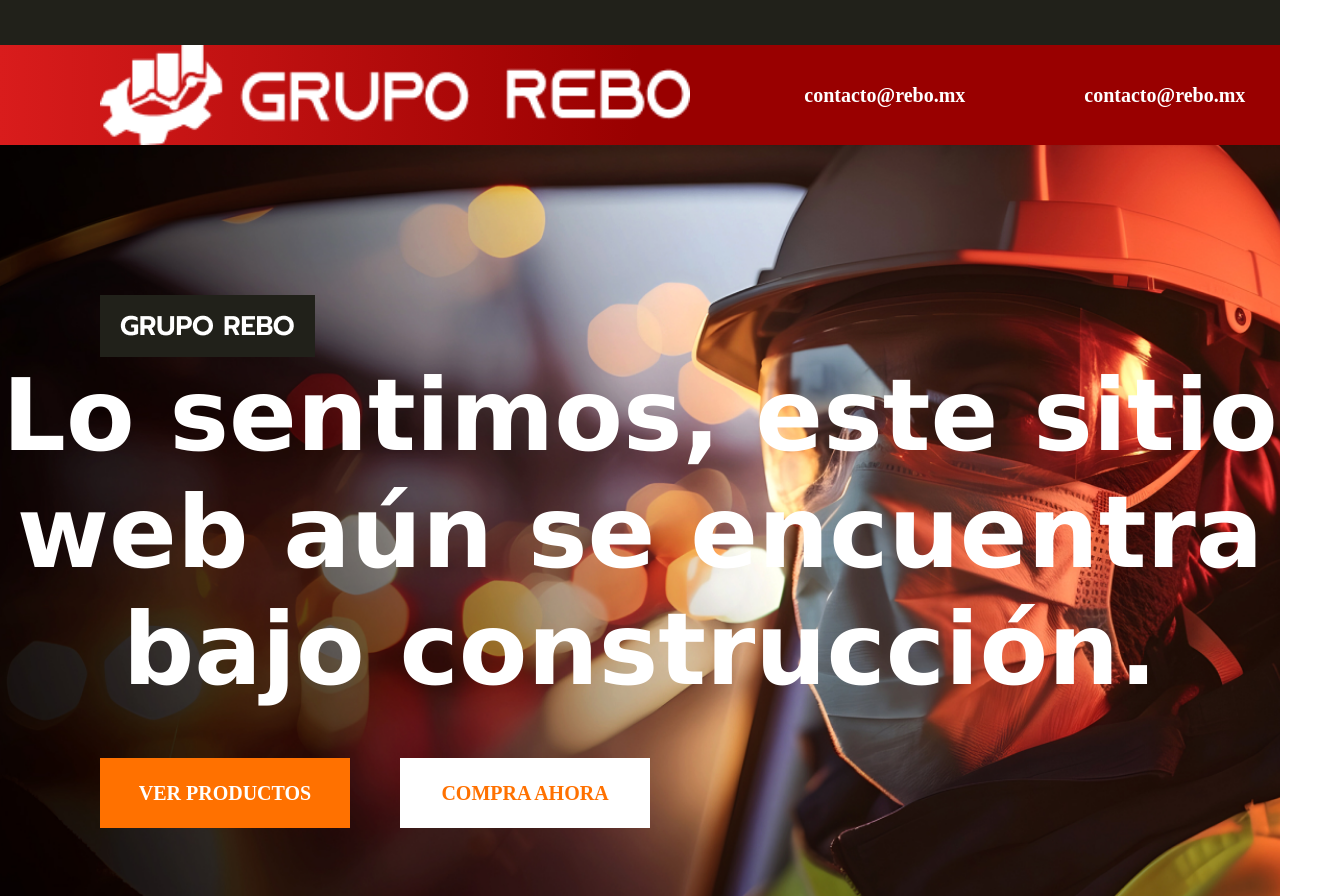
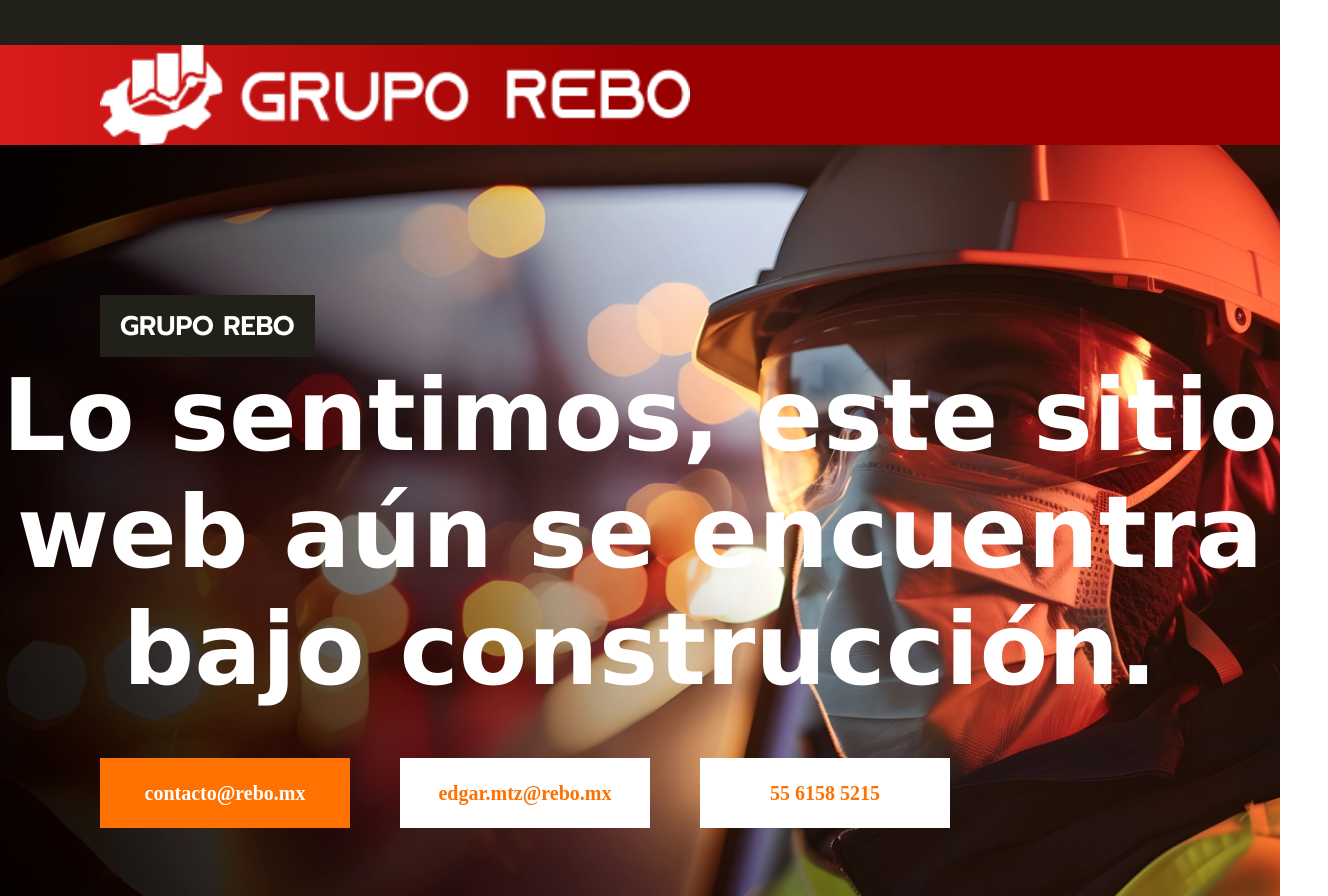
Before and after one commit to rebo-it/prototypes, a React (Create React App) app: page / in a window 1280 px wide. Shown: the top 896 px of the page, 1328 px wide, since content can reach past the window. Built offline with nearby package versions, Linux system fonts and the light colour scheme.

Commit message:
Created contact info buttons

```diff
--- a/src/Components/Body/BodyStructure.tsx
+++ b/src/Components/Body/BodyStructure.tsx
@@ -17,10 +17,13 @@
 					</div>
 					<div className="Top3">
 						<div className="Button1Top3">
-							<BodyTop1Button label="VER PRODUCTOS" ContactLink="" ButtonColor="rgba(255, 113, 0, 1)" TextColor="white"/>
+							<BodyTop1Button label="contacto@rebo.mx" ContactLink="mailto:contacto@rebo.mx" ButtonColor="rgba(255, 113, 0, 1)" TextColor="white"/>
 						</div>
 						<div className="Button2Top3">
-							<BodyTop1Button label="COMPRA AHORA" ContactLink="" ButtonColor="white" TextColor="rgba(255, 113, 0, 1)"/>
+							<BodyTop1Button label="edgar.mtz@rebo.mx" ContactLink="mailto:edgar.mtz@rebo.mx" ButtonColor="white" TextColor="rgba(255, 113, 0, 1)"/>
+						</div>
+						<div className="Button3Top3">
+							<BodyTop1Button label="55 6158 5215" ContactLink="https://wa.me/525561585215" ButtonColor="white" TextColor="rgba(255, 113, 0, 1)"/>
 						</div>
 					</div>
 
--- a/src/Components/Header/HeaderBar.tsx
+++ b/src/Components/Header/HeaderBar.tsx
@@ -1,6 +1,6 @@
 import React from "react";
 import './HeaderBar.css';
-import HeaderButton from "../Buttons/HeaderButton";
+
 
 interface HeaderBarprops{
 
@@ -15,9 +15,7 @@
 			<div className="LogoContainer">
 				<img className="Logo" src={require('../Figma Components/ReboLogoWhite.png')} alt="LogoRebo"/>
 				<div className="ButtonContainer">
-				<HeaderButton label="contacto@rebo.mx" ContactLink="mailto:contacto@rebo.mx"/>
-				<HeaderButton label="contacto@rebo.mx" ContactLink="mailto:contacto@rebo.mx"/>
-				<HeaderButton label="contacto@rebo.mx" ContactLink="mailto:contacto@rebo.mx"/>
+
 
 				</div>
 
```
